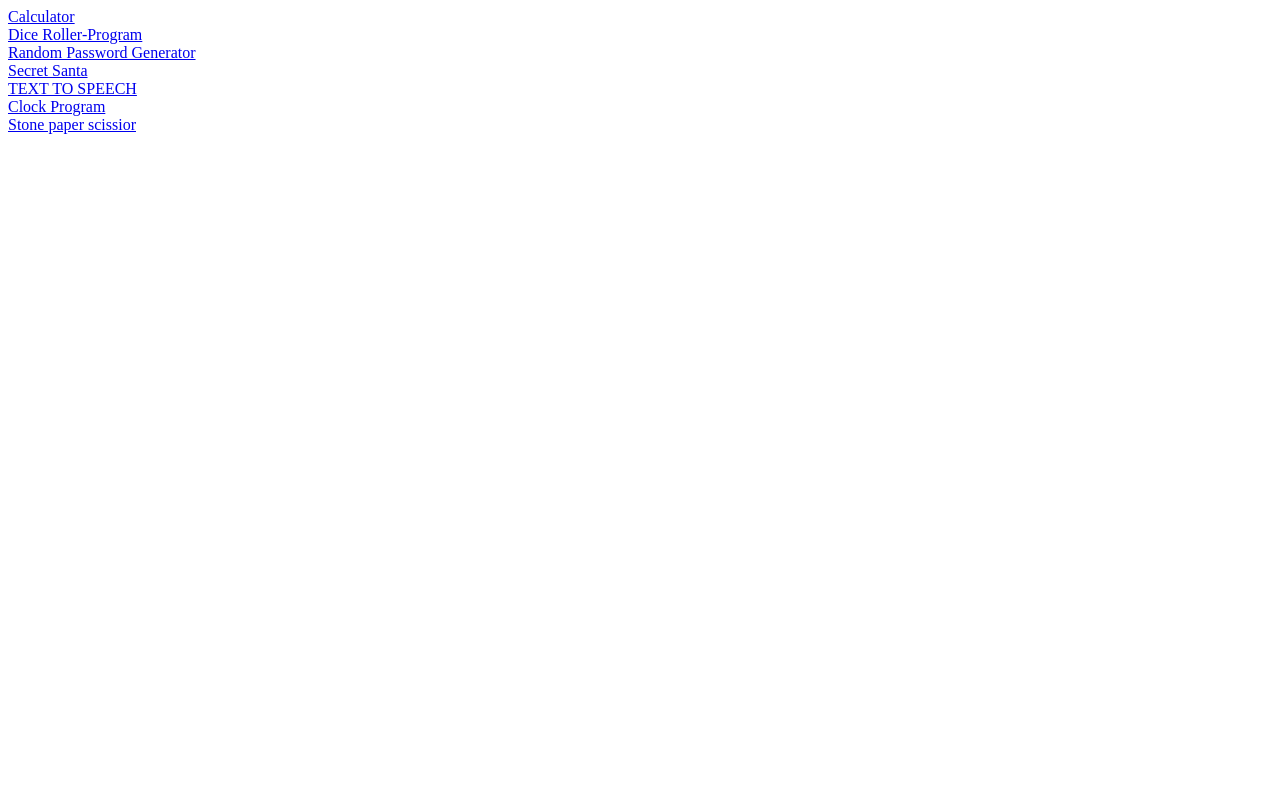
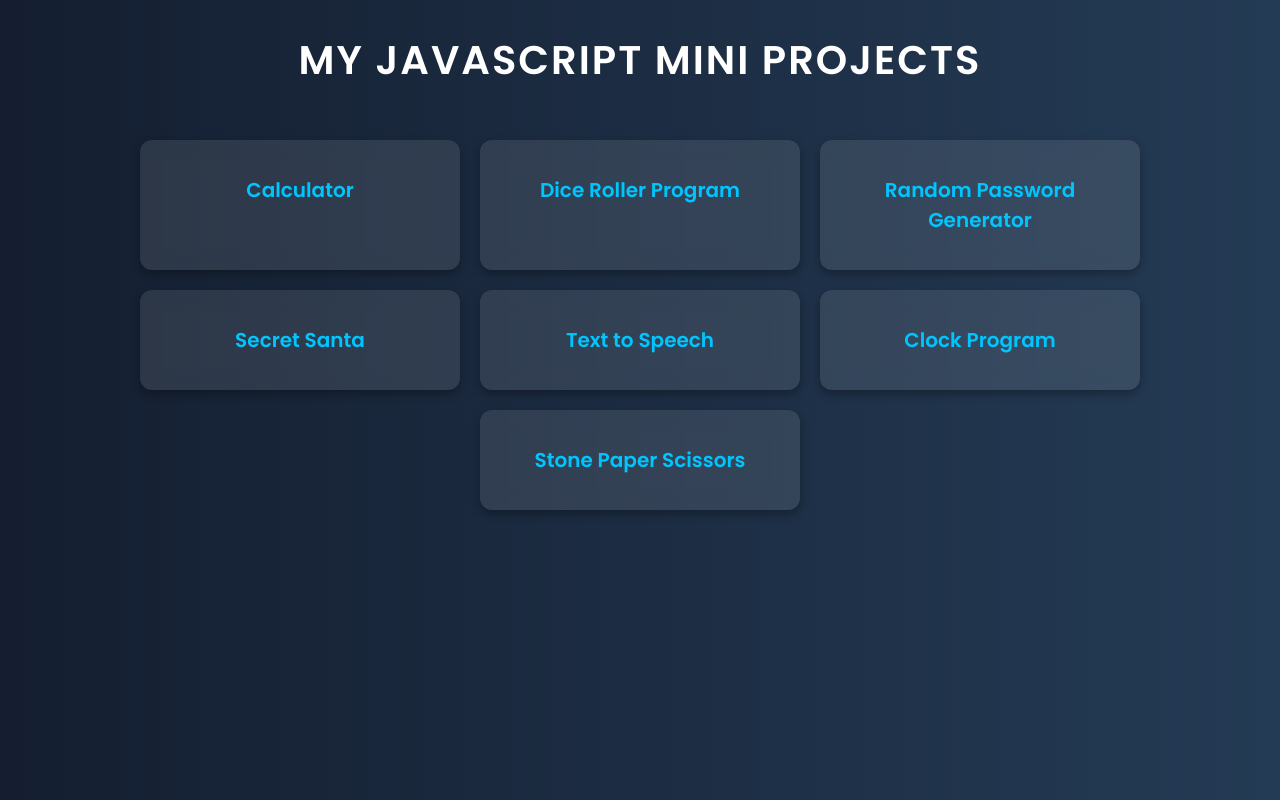
Before and after one commit to Anuj192006/JS-Project, a plain HTML site: page index.html in a window 1280 px wide. Drawn offline with Linux system fonts and the light colour scheme.

Commit message:
changed UI

```diff
--- a/index.html
+++ b/index.html
@@ -3,15 +3,68 @@
 <head>
     <meta charset="UTF-8">
     <meta name="viewport" content="width=device-width, initial-scale=1.0">
-    <title>Document</title>
+    <title>My Projects</title>
+    <style>
+        body {
+            font-family: 'Poppins', sans-serif;
+            background: linear-gradient(to right, #141e30, #243b55);
+            color: white;
+            text-align: center;
+            margin: 0;
+            padding: 0;
+        }
+        h1 {
+            margin-top: 30px;
+            font-size: 2.5em;
+            text-transform: uppercase;
+            letter-spacing: 2px;
+        }
+        .container {
+            display: flex;
+            flex-wrap: wrap;
+            justify-content: center;
+            gap: 20px;
+            margin-top: 30px;
+            padding: 20px;
+        }
+        .project {
+            background: rgba(255, 255, 255, 0.1);
+            padding: 20px;
+            border-radius: 12px;
+            box-shadow: 0 4px 10px rgba(0, 0, 0, 0.3);
+            transition: transform 0.3s ease, box-shadow 0.3s ease;
+            width: 280px;
+            backdrop-filter: blur(10px);
+        }
+        .project:hover {
+            transform: scale(1.05);
+            box-shadow: 0 8px 16px rgba(0, 0, 0, 0.4);
+        }
+        .project a {
+            text-decoration: none;
+            color: #00c6ff;
+            font-size: 20px;
+            font-weight: bold;
+            display: block;
+            padding: 15px 0;
+            transition: color 0.3s;
+        }
+        .project a:hover {
+            color: #ff758c;
+        }
+    </style>
+    <link href="https://fonts.googleapis.com/css2?family=Poppins:wght@300;400;600&display=swap" rel="stylesheet">
 </head>
 <body>
-    <div class="project1"><a href="JS Calculator/Index.html">Calculator</a></div>
-    <div class="project2"><a href="JS Dice Roller-Program/index.html">Dice Roller-Program</a></div>
-    <div class="project3"><a href="JS Random Password Generator/index.html">Random Password Generator</a></div>
-    <div class="project4"><a href="JS Secret Santa/index.html">Secret Santa</a></div>
-    <div class="project5"><a href="JS TEXT TO SPEECH/index.html">TEXT TO SPEECH</a></div>
-    <div class="project6"><a href="JS Clock Program/index.html">Clock Program</a></div>
-    <div class="project7"><a href="Stone paper scissior/index.html">Stone paper scissior</a></div>
+    <h1>My JavaScript Mini Projects</h1>
+    <div class="container">
+        <div class="project"><a href="JS Calculator/Index.html">Calculator</a></div>
+        <div class="project"><a href="JS Dice Roller-Program/index.html">Dice Roller Program</a></div>
+        <div class="project"><a href="JS Random Password Generator/index.html">Random Password Generator</a></div>
+        <div class="project"><a href="JS Secret Santa/index.html">Secret Santa</a></div>
+        <div class="project"><a href="JS TEXT TO SPEECH/index.html">Text to Speech</a></div>
+        <div class="project"><a href="JS Clock Program/index.html">Clock Program</a></div>
+        <div class="project"><a href="Stone paper scissior/index.html">Stone Paper Scissors</a></div>
+    </div>
 </body>
 </html>
```
